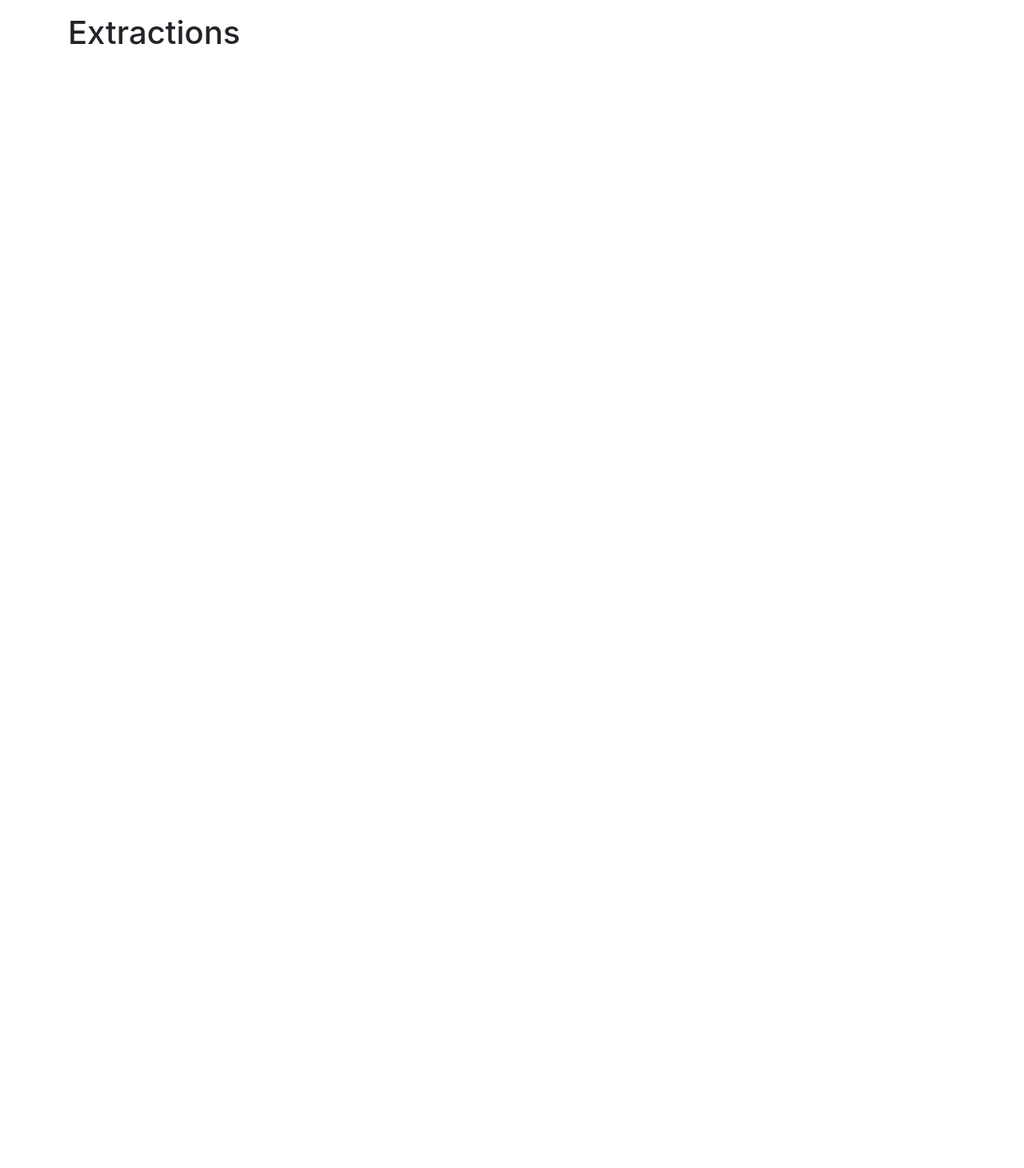
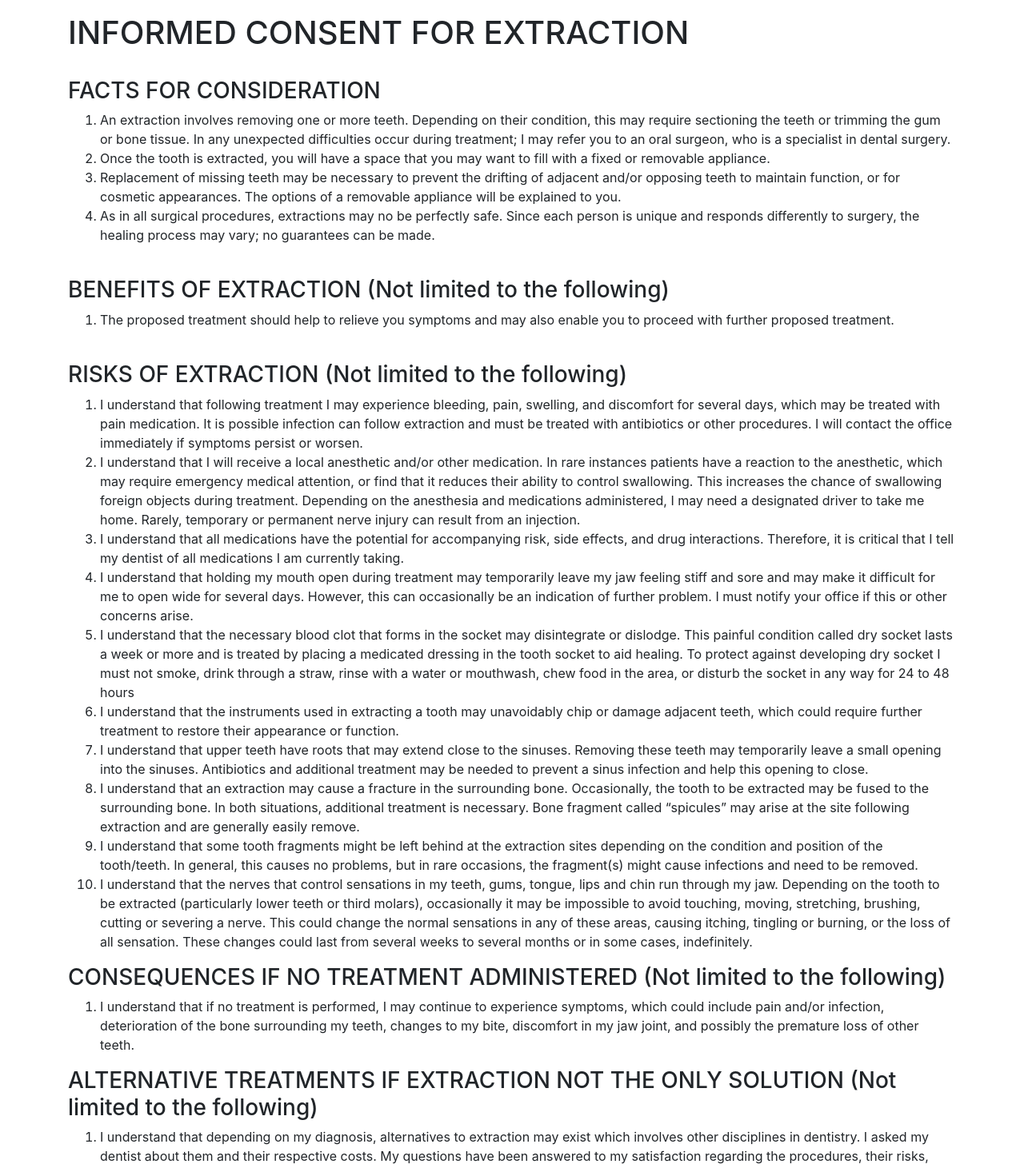
Before and after one commit to Cherjios/CZDDS-ConsentForms, a React (Create React App) app in the folder czdd-consent-forms-app/: page /CZDDS-ConsentForms/extractions in a window 1280 px wide. Shown: the part 340-1801 px from the top of the page at 80% size. Before the commit the page ends 800 px from the top, so only its background shows below. Built offline with nearby package versions, Linux system fonts and the light colour scheme.

Commit message:
adding information to extractions consent

```diff
--- a/czdd-consent-forms-app/src/pages/extractions/index.js
+++ b/czdd-consent-forms-app/src/pages/extractions/index.js
@@ -10,7 +10,79 @@ function Extractions() {
                 <div className="col"> <Jumbotron /></div>
             </div>
 
-            <h1>Extractions</h1>
+            <div className="row">
+                <div className="col"> <h1>INFORMED CONSENT FOR EXTRACTION</h1></div>
+            </div>
+            <br />
+            <div className="row">
+                <div className="col"> <h3>FACTS  FOR CONSIDERATION </h3></div>
+            </div>
+            <div className="row">
+                <div className="col">
+                    <ol>
+                        <li>An extraction involves removing one or more teeth. Depending on their condition, this may require sectioning the teeth or trimming the gum or bone tissue. In any unexpected difficulties occur during treatment; I may refer you to an oral surgeon, who is a specialist in dental surgery.</li>
+                        <li>Once the tooth is extracted, you will have a space that you may want to fill with a fixed or removable appliance.</li>
+                        <li>Replacement of missing teeth may be necessary to prevent the drifting of adjacent and/or opposing teeth to maintain function, or for cosmetic appearances. The options of a removable appliance will be explained to you.</li>
+                        <li>As in all surgical procedures, extractions may no be perfectly safe. Since each person is unique and responds differently to surgery, the healing process may vary; no guarantees can be made. </li>
+                    </ol>
+                </div>
+            </div>
+            <br />
+            <div className="row">
+                <div className="col"> <h3>BENEFITS OF EXTRACTION (Not limited to the following)</h3></div>
+            </div>
+            <div className="row">
+                <div className="col">
+                    <ol>
+                        <li>The proposed treatment should help to relieve you symptoms and may also enable you to proceed with further proposed treatment.  </li>
+                    </ol>
+                </div>
+            </div>
+            <br />
+            <div className="row">
+                <div className="col"> <h3>RISKS OF EXTRACTION (Not limited to the following)</h3></div>
+            </div>
+            <div className="row">
+                <div className="col">
+                    <ol>
+                        <li>I understand that following treatment I may experience bleeding, pain, swelling, and discomfort for several days, which may be treated with pain medication. It is possible infection can follow extraction and must be treated with antibiotics or other procedures. I will contact the office immediately if symptoms persist or worsen.</li>
+                        <li>I understand that I will receive a local anesthetic and/or other medication. In rare instances patients have a reaction to the anesthetic, which may require emergency medical attention, or find that it reduces their ability to control swallowing. This increases the chance of swallowing foreign objects during treatment. Depending on the anesthesia and medications administered, I may need a designated driver to take me home. Rarely, temporary or permanent nerve injury can result from an injection. </li>
+                        <li>I understand that all medications have the potential for accompanying risk, side effects, and drug interactions. Therefore, it is critical that I tell my dentist of all medications I am currently taking. </li>
+                        <li>I understand that holding my mouth open during treatment may temporarily leave my jaw feeling stiff and sore and may make it difficult for me to open wide for several days. However, this can occasionally be an indication of further problem. I must notify your office if this or other concerns arise. </li>
+                        <li>I understand that the necessary blood clot that forms in the socket may disintegrate or dislodge. This painful condition called dry socket lasts a week or more and is treated by placing a medicated dressing in the tooth socket to aid healing. To protect against developing dry socket I must not smoke, drink through a straw, rinse with a water or mouthwash, chew food in the area, or disturb the socket in any way for 24 to 48 hours</li>
+                        <li>I understand that the instruments used in extracting a tooth may unavoidably chip or damage adjacent teeth, which could require further treatment to restore their appearance or function.</li>
+                        <li>I understand that upper teeth have roots that may extend close to the sinuses. Removing these teeth may temporarily leave a small opening into the sinuses. Antibiotics and additional treatment may be needed to prevent a sinus infection and help this opening to close.</li>
+                        <li>I understand that an extraction may cause a fracture in the surrounding bone. Occasionally, the tooth to be extracted may be fused to the surrounding bone. In both situations, additional treatment is necessary. Bone fragment called “spicules” may arise at the site following extraction and are generally easily remove.</li>
+                        <li> I understand that some tooth fragments might be left behind at the extraction sites depending on the condition and position of the tooth/teeth. In general, this causes no problems, but in rare occasions, the fragment(s) might cause infections and need to be removed.</li>
+                        <li>I understand that the nerves that control sensations in my teeth, gums, tongue, lips and chin run through my jaw. Depending on the tooth to be extracted (particularly lower teeth or third molars), occasionally it may be impossible to avoid touching, moving, stretching, brushing, cutting or severing a nerve. This could change the normal sensations in any of these areas, causing itching, tingling or burning, or the loss of all sensation. These changes could last from several weeks to several months or in some cases, indefinitely.</li>
+                    </ol>
+                </div>
+            </div>
+            <div className="row">
+                <div className="col">
+                    <h3>CONSEQUENCES IF NO TREATMENT ADMINISTERED (Not limited to the following)</h3>
+                    <ol>
+                        <li>
+                            I understand that if no treatment is performed, I may continue to experience symptoms, which could include pain and/or infection, deterioration of the bone surrounding my teeth, changes to my bite, discomfort in my jaw joint, and possibly the premature loss of other teeth.
+                        </li>
+                    </ol>
+
+                </div>
+            </div>
+
+            <div className="row">
+                <div className="col">
+                    <h3>ALTERNATIVE TREATMENTS IF EXTRACTION NOT THE ONLY SOLUTION  (Not limited to the following)</h3>
+                    <ol>
+                        <li>I understand that depending on my diagnosis, alternatives to extraction may exist which involves other disciplines in dentistry. I asked my dentist about them and their respective costs. My questions have been answered to my satisfaction regarding the procedures, their risks, benefits and cost.</li>
+                        <li>No guarantee or assurance has been given to me by anyone that the prosed treatment or surgery will cure or improve the condition(s) listed above.</li>
+                        <li>By signing this document, I consent to the crown preparation and placement as described above by the doctor, Cesar E. Zamora Perez D.D.S. I attest that I have discussed the risk, benefits, consequences, and alternatives to Crowns treatment with the doctor. I had the opportunity to ask questions, and I understand what has been explained.
+</li>
+                        </ol>
+
+                </div>
+            </div>
+
         </div>
     )
 }
```
